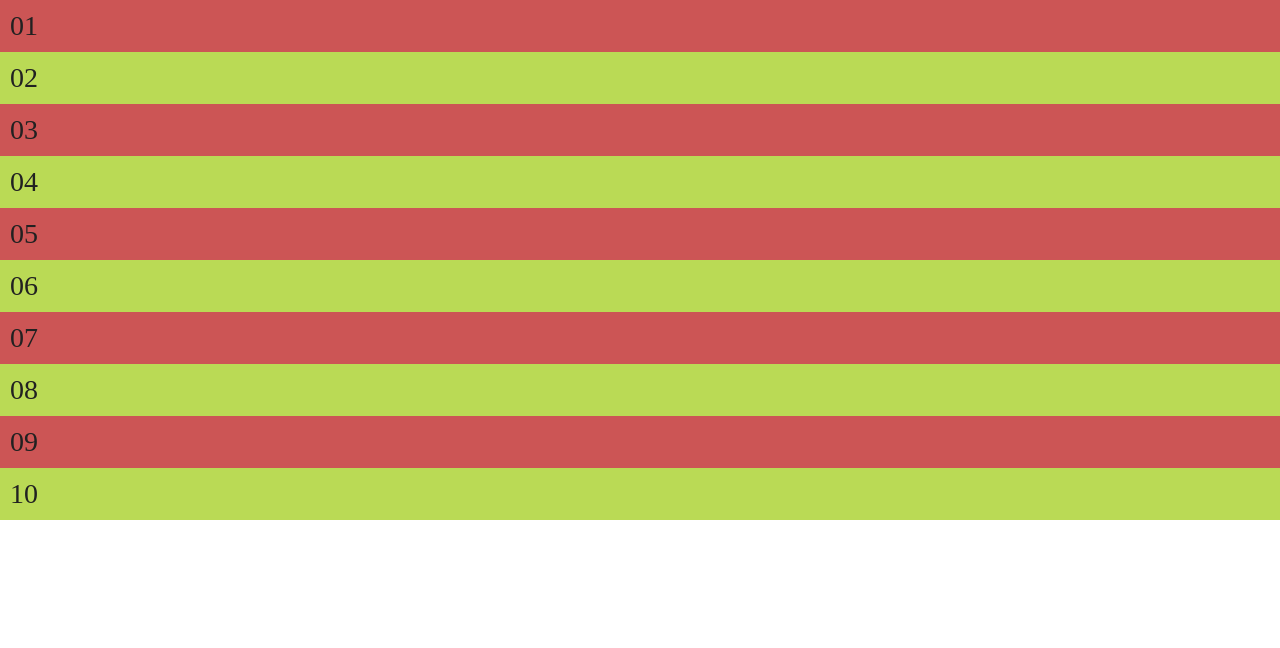
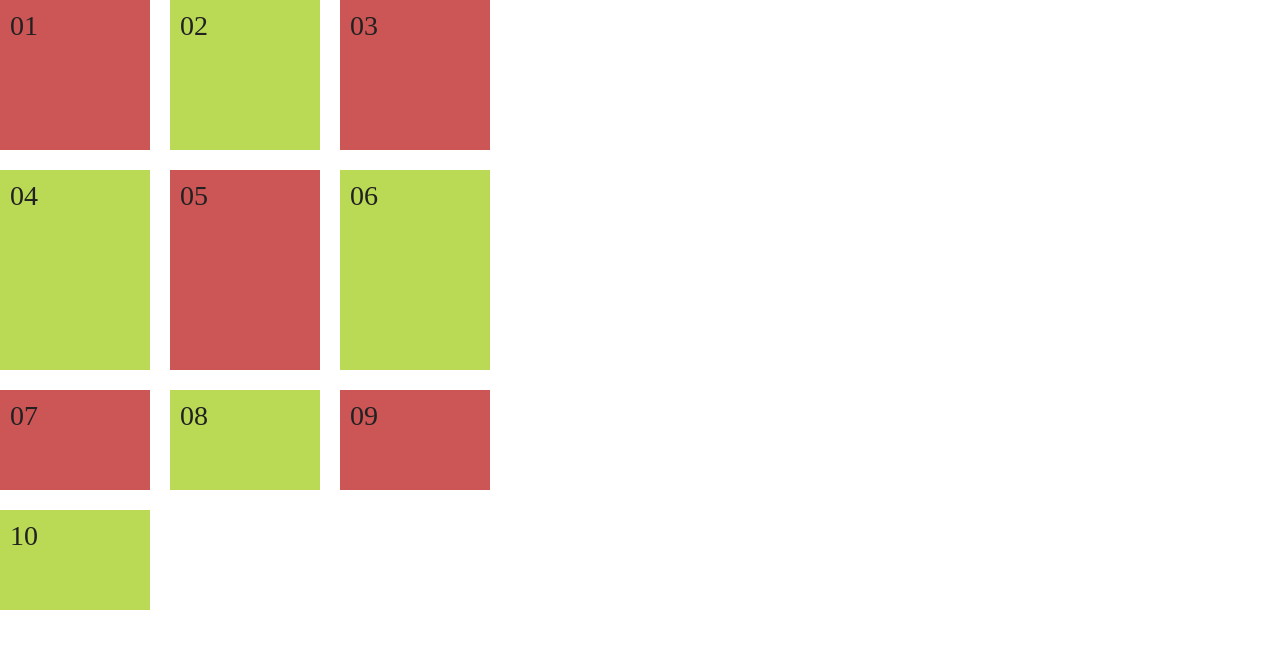
Before and after one commit to GuyVil1/Css-Grid, a plain HTML site: page index.html in a window 1280 px wide. Drawn offline with Linux system fonts and the light colour scheme.

Commit message:
grid.002 ok

```diff
--- a/Source_pincipale_exo/styles.css
+++ b/Source_pincipale_exo/styles.css
@@ -1,14 +1,14 @@
-.block > * {
+.grid > * {
   background: #bada55;
   color: #212121;
   font-size: 28px;
   padding: 10px;
 }
 
-.block > *:nth-child(odd) {
+.grid > *:nth-child(odd) {
   background: #c55;
 }
 
-.block {
+.grid {
   /* min-height: 100vh; */
 }
--- a/grid.css
+++ b/grid.css
@@ -0,0 +1,7 @@
+.grid{
+    display: grid;
+    grid-template-columns: 150px 150px 150px;
+    grid-template-rows: 150px 200px;
+    grid-auto-rows: 100px;
+    grid-gap: 20px;
+}
--- a/index.html
+++ b/index.html
@@ -12,7 +12,7 @@
 
 </head>
 <body>
-  <div class="block">
+  <div class="grid">
     <div>01</div>
     <div>02</div>
     <div>03</div>
--- a/styles.css
+++ b/styles.css
@@ -1,14 +1,14 @@
-.block > * {
+.grid > * {
   background: #bada55;
   color: #212121;
   font-size: 28px;
   padding: 10px;
 }
 
-.block > *:nth-child(odd) {
+.grid > *:nth-child(odd) {
   background: #c55;
 }
 
-.block {
+.grid {
   /* min-height: 100vh; */
 }
```
Also changed, not shown: Source_pincipale_exo/index.html (+1 -1 lines), Formation/img/grid002.png (added).
